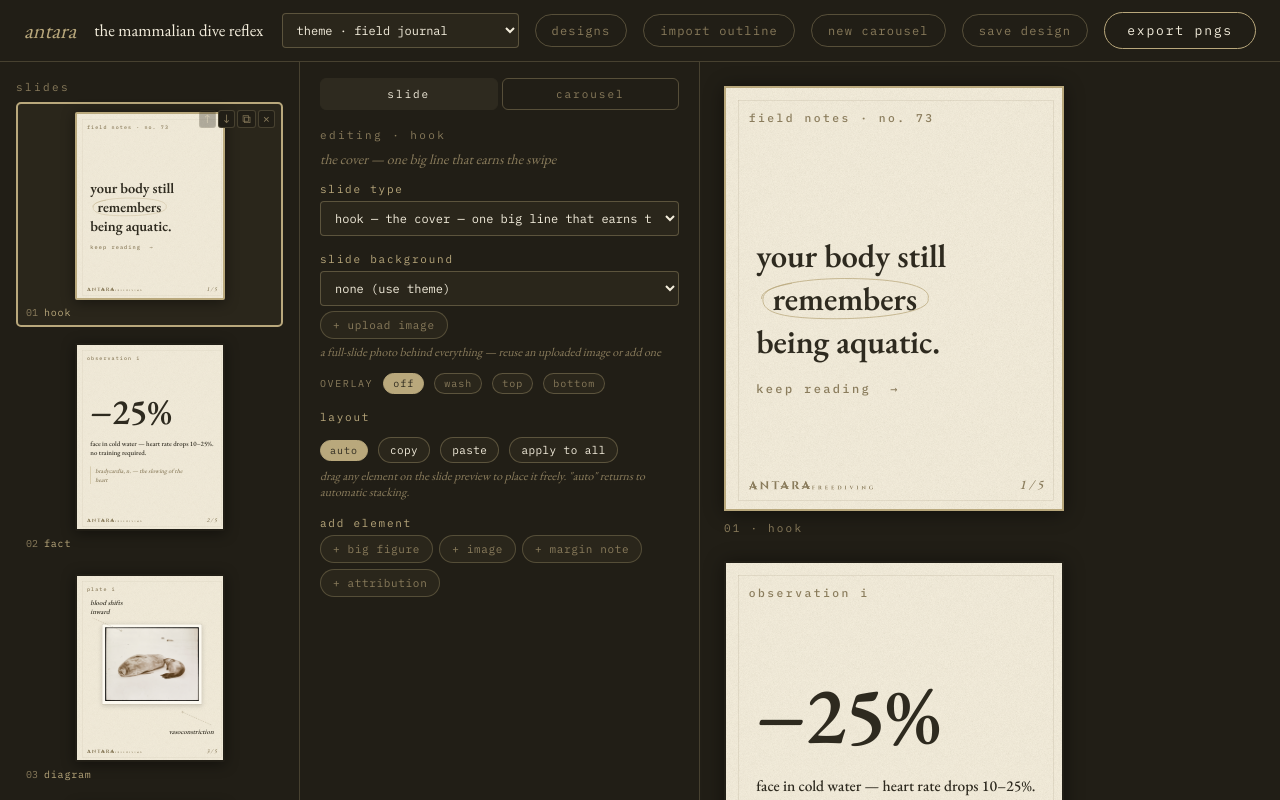
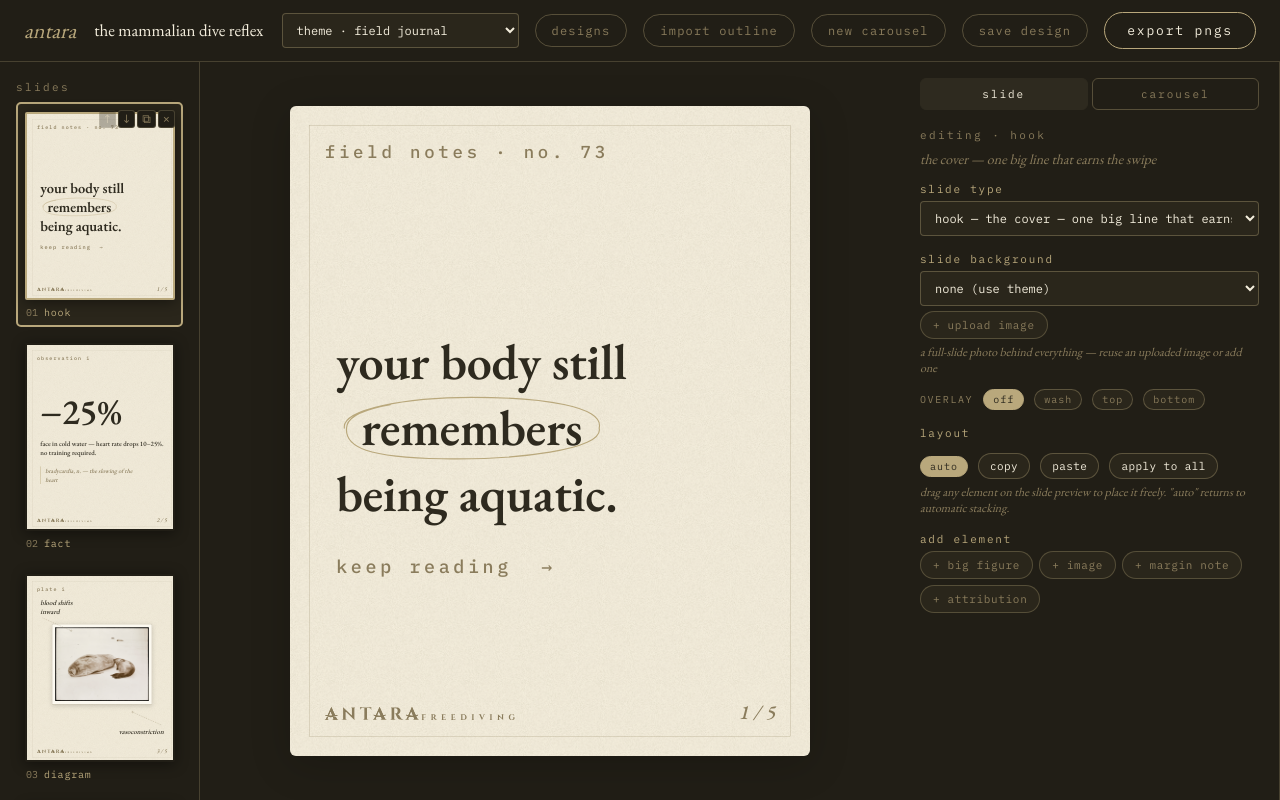
Before and after one commit to aka-risu/insta-carousel, a React (Vite) app: page / in a window 1280 px wide. Built offline with nearby package versions, Linux system fonts and the light colour scheme.

Commit message:
Replace preview grid with a single large canvas (filmstrip | canvas | inspector)

```diff
--- a/src/App.css
+++ b/src/App.css
@@ -98,7 +98,7 @@
 .workspace {
   flex: 1;
   display: grid;
-  grid-template-columns: 300px 400px 1fr;
+  grid-template-columns: 200px 1fr 380px;
   min-height: 0;
 }
 
@@ -668,9 +668,12 @@
 
 .preview-pane {
   overflow-y: auto;
-  padding: 24px;
+  padding: 0;
   min-height: 0;
 }
+
+.canvas-mat { height: 100%; overflow: auto; display: flex; align-items: center; justify-content: center; padding: 24px; }
+.canvas-frame { overflow: hidden; box-shadow: 0 8px 40px rgba(0,0,0,0.18); border-radius: 6px; }
 
 .preview-grid {
   display: grid;
--- a/src/App.tsx
+++ b/src/App.tsx
@@ -30,10 +30,10 @@ import {
   applyColorOverrides,
 } from './tokens'
 import type { CustomThemeData, ColorOverrides } from './tokens'
-import { Slide } from './slides/Slide'
 import { exportCarousel } from './exporter'
 import { Inspector } from './editor/Inspector'
 import { Filmstrip } from './editor/Filmstrip'
+import { Canvas } from './editor/Canvas'
 import { SEED_PROJECT, templateProject } from './seed'
 import sealPlateUrl from './assets/seal-plate.jpg'
 import './App.css'
@@ -49,9 +49,6 @@ const CURRENT_KEY = 'antara-carousel-current' // id of the loaded saved design
 const CUSTOM_KEY = 'antara-carousel-custom' // the user's custom theme (image + colors)
 const IMAGES_KEY = 'antara-carousel-images' // user-uploaded images, as data urls (persisted)
 const LEGACY_KEY = 'antara-carousel-draft'
-const PREVIEW_W = 340
-const SCALE = PREVIEW_W / layout.slideW
-
 // a saved carousel in the library — content + theme only (uploaded image bytes
 // stay session-only, same as the working draft)
 interface SavedDesign {
@@ -780,6 +777,23 @@ export default function App() {
           />
         </section>
 
+        {/* ── canvas ── */}
+        <section className="preview-pane">
+          <Canvas
+            slide={selected}
+            index={selected ? project.slides.findIndex((s) => s.id === selected.id) : 0}
+            total={project.slides.length}
+            microLabel={selected ? labels[project.slides.findIndex((s) => s.id === selected.id)] : ''}
+            theme={theme}
+            assets={assets}
+            selectedElement={activeElement}
+            onSelectElement={(key) => setSelectedElement(key)}
+            onDeselect={() => setSelectedElement(null)}
+            onElementPointerDown={onElementPointerDown}
+            onResizePointerDown={onElementResizeStart}
+          />
+        </section>
+
         {/* ── editor ── */}
         <section className="editor-pane">
           <Inspector
@@ -818,65 +832,6 @@ export default function App() {
             onCloseElement={() => setSelectedElement(null)}
             addElement={addElement}
           />
-        </section>
-
-        {/* ── previews ── */}
-        <section className="preview-pane">
-          {project.slides.length === 0 && (
-            <p className="empty-note">no slides yet — add one on the left</p>
-          )}
-          <div className="preview-grid">
-            {project.slides.map((slide, i) => (
-              <figure
-                key={slide.id}
-                className={`preview-card ${slide.id === selectedId ? 'selected' : ''}`}
-                onClick={() => {
-                  setSelectedId(slide.id)
-                  setSelectedElement(null)
-                }}
-              >
-                <div
-                  className="preview-frame"
-                  style={{ width: PREVIEW_W, height: Math.round(layout.slideH * SCALE) }}
-                >
-                  {/* full-size slide, scaled down — same component as export */}
-                  <div
-                    data-slide-canvas
-                    style={{
-                      width: layout.slideW,
-                      height: layout.slideH,
-                      transform: `scale(${SCALE})`,
-                      transformOrigin: 'top left',
-                    }}
-                  >
-                    <Slide
-                      slide={slide}
-                      microLabel={labels[i]}
-                      index={i}
-                      total={project.slides.length}
-                      theme={theme}
-                      assets={assets}
-                      selectedElement={slide.id === selectedId ? activeElement : null}
-                      onSelectElement={(key) => {
-                        setSelectedId(slide.id)
-                        setSelectedElement(key)
-                      }}
-                      // drag-to-position / resize are wired only for the selected slide
-                      onElementPointerDown={
-                        slide.id === selectedId ? onElementPointerDown : undefined
-                      }
-                      onResizePointerDown={
-                        slide.id === selectedId ? onElementResizeStart : undefined
-                      }
-                    />
-                  </div>
-                </div>
-                <figcaption>
-                  {String(i + 1).padStart(2, '0')} · {slide.type}
-                </figcaption>
-              </figure>
-            ))}
-          </div>
         </section>
       </main>
 
--- /dev/null
+++ b/src/editor/Canvas.tsx
@@ -0,0 +1,46 @@
+import type { PointerEvent as ReactPointerEvent } from 'react'
+import type { SlideModel, ElementKey } from '../model'
+import type { Theme } from '../tokens'
+import { layout } from '../tokens'
+import { Slide } from '../slides/Slide'
+
+export interface CanvasProps {
+  slide: SlideModel | null
+  index: number
+  total: number
+  microLabel: string
+  theme: Theme
+  assets: Record<string, string>
+  selectedElement: ElementKey | null
+  onSelectElement: (key: ElementKey) => void
+  onDeselect: () => void
+  onElementPointerDown: (e: ReactPointerEvent, key: ElementKey) => void
+  onResizePointerDown: (e: ReactPointerEvent, key: ElementKey) => void
+}
+
+const CANVAS_W = 520
+const SCALE = CANVAS_W / layout.slideW
+
+export function Canvas(props: CanvasProps) {
+  if (!props.slide) return <p className="empty-note">no slide selected</p>
+  return (
+    <div className="canvas-mat" onClick={props.onDeselect}>
+      <div className="canvas-frame" style={{ width: CANVAS_W, height: Math.round(layout.slideH * SCALE) }}>
+        <div data-slide-canvas style={{ width: layout.slideW, height: layout.slideH, transform: `scale(${SCALE})`, transformOrigin: 'top left' }}>
+          <Slide
+            slide={props.slide}
+            microLabel={props.microLabel}
+            index={props.index}
+            total={props.total}
+            theme={props.theme}
+            assets={props.assets}
+            selectedElement={props.selectedElement}
+            onSelectElement={props.onSelectElement}
+            onElementPointerDown={props.onElementPointerDown}
+            onResizePointerDown={props.onResizePointerDown}
+          />
+        </div>
+      </div>
+    </div>
+  )
+}
```
